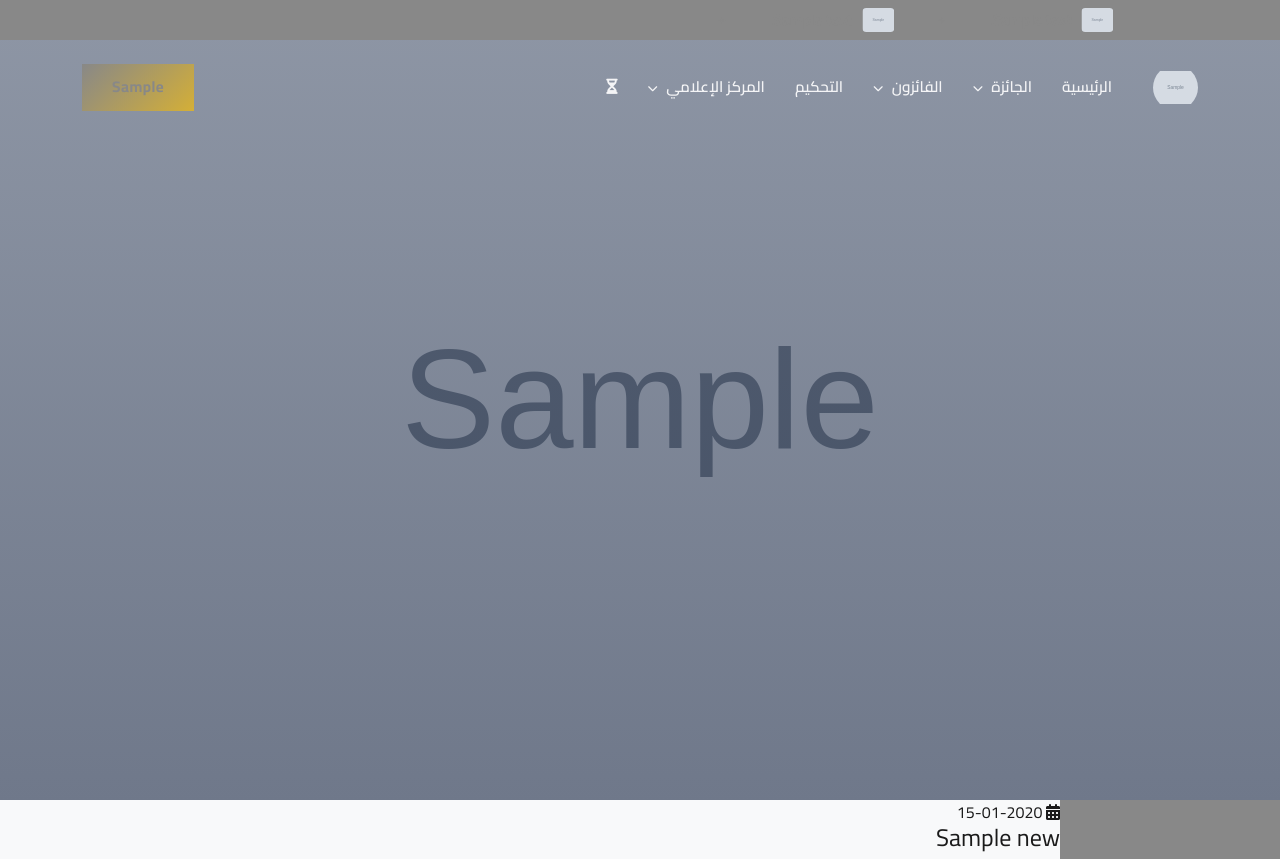
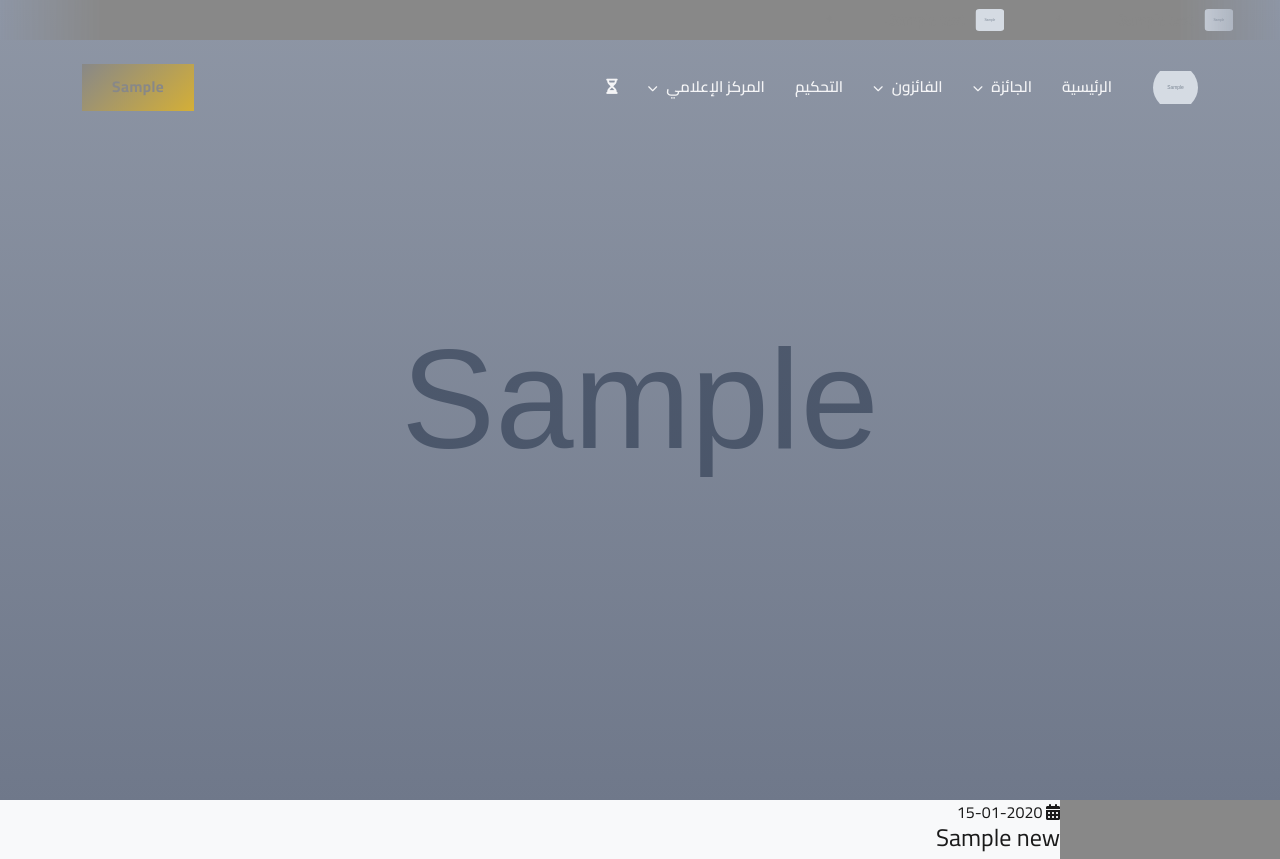
Before and after one commit to BdRjo/IAJ, a Django app: page / in a window 1280 px wide. Shown: the top 859 px of the page. Run offline with Django 5.2, Linux system fonts and the light colour scheme; tables that the repository leaves empty hold one stand-in row (values such as "Sample post"); grey boxes marked "Sample" are stand-in pictures.

Commit message:
fix ticker again3

```diff
--- a/award/templates/award/base.html
+++ b/award/templates/award/base.html
@@ -67,16 +67,27 @@
         .countdown-panel-label { font-size: 0.8rem; color: rgba(255,255,255,0.7); }
 
         /* ===== Ticker ===== */
-        .ticker-wrapper { width: 100%; height: 40px; background-color: var(--primary); overflow: hidden; position: fixed; top: 0; left: 0; right: 0; z-index: 1100; }
-        .ticker-track { display: flex; align-items: center; height: 40px; width: max-content; animation: tickerSlide 30s linear infinite; }
+        .ticker-wrapper {
+            width: 100%; height: 40px; overflow: hidden;
+            position: fixed; top: 0; left: 0; right: 0; z-index: 1100;
+            background-color: var(--primary);
+            /* ✅ Fade edges */
+            -webkit-mask-image: linear-gradient(to right, transparent 0%, black 8%, black 92%, transparent 100%);
+            mask-image: linear-gradient(to right, transparent 0%, black 8%, black 92%, transparent 100%);
+        }
+        .ticker-track {
+            display: flex; align-items: center;
+            height: 40px; width: max-content;
+            /* لا animation هنا — JS بيحسب الوقت الصح */
+        }
         .ticker-track:hover { animation-play-state: paused; }
-        .ticker-item { flex-shrink: 0; display: inline-flex; align-items: center; gap: 10px; padding: 0 35px; white-space: nowrap; height: 40px; }
-        .ticker-logo { height: 24px; width: auto; max-width: 55px; object-fit: contain; border-radius: 4px; vertical-align: middle; }
-        .ticker-text { font-size: 0.95rem; font-weight: 700; color: var(--gold); white-space: nowrap; }
+        .ticker-item { flex-shrink: 0; display: inline-flex; align-items: center; gap: 10px; padding: 0 40px; white-space: nowrap; height: 40px; }
+        .ticker-logo { height: 22px; width: auto; max-width: 55px; object-fit: contain; border-radius: 4px; vertical-align: middle; }
+        .ticker-text { font-size: 0.92rem; font-weight: 700; color: var(--gold); white-space: nowrap; }
         .ticker-text a { color: var(--gold); text-decoration: none; }
         .ticker-text a:hover { text-decoration: underline; }
-        .ticker-sep { flex-shrink: 0; width: 25px; display: inline-flex; align-items: center; justify-content: center; height: 40px; }
-        .ticker-sep::before { content: '\2726'; font-size: 0.6rem; color: var(--gold); opacity: 0.35; }
+        .ticker-sep { flex-shrink: 0; width: 30px; display: inline-flex; align-items: center; justify-content: center; height: 40px; }
+        .ticker-sep::before { content: '\2726'; font-size: 0.55rem; color: var(--gold); opacity: 0.4; }
         @keyframes tickerSlide { 0% { transform: translateX(0); } 100% { transform: translateX(-50%); } }
 
         /* ===== Golden Button ===== */
@@ -376,9 +387,16 @@
         var navbar = document.querySelector('.navbar-royal.fixed-top');
         if (navbar) navbar.style.top = (wrapper.offsetHeight || 40) + 'px';
 
-        /* ===== ضبط سرعة التمرير من الإعدادات ===== */
-        var speed = parseInt("{{ global_ticker_settings.scroll_speed|default:'30' }}") || 30;
-        track.style.animationDuration = speed + 's';
+        /* ===== احسب العرض الفعلي وشغّل الأنيميشن ===== */
+        function runTicker() {
+            var halfW = track.scrollWidth / 2;
+            if (halfW < 20) { setTimeout(runTicker, 150); return; }
+            // speed = px per second من الإعدادات (default 60)
+            var pxPerSec = parseInt("{{ global_ticker_settings.scroll_speed|default:'60' }}") || 60;
+            var duration = (halfW / pxPerSec).toFixed(2);
+            track.style.animation = 'tickerSlide ' + duration + 's linear infinite';
+        }
+        setTimeout(runTicker, 50);
     }
 
     if (document.readyState === 'complete') {
```
